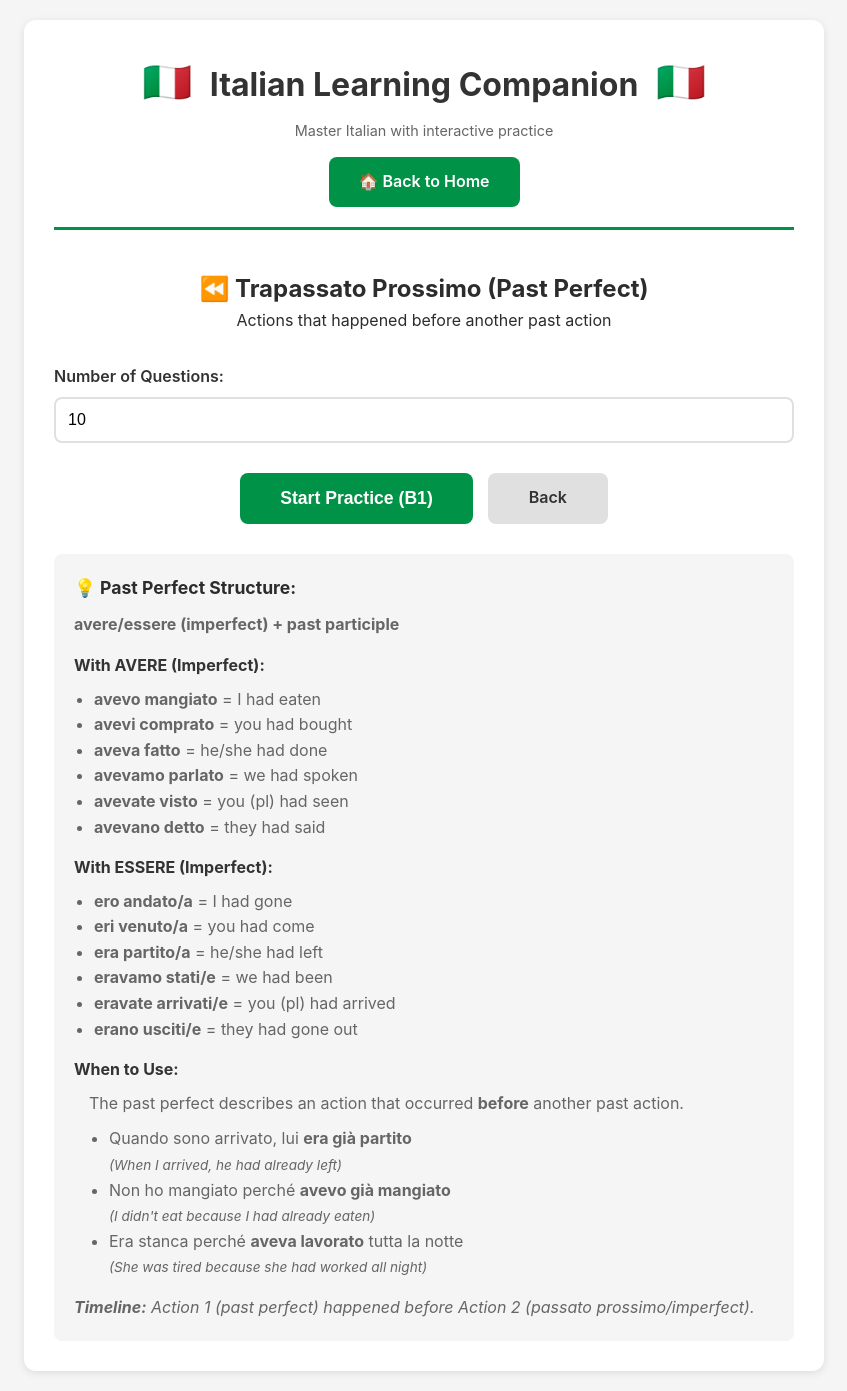
After one commit to Jgcarrier/italian-learning-companion, a Flask app: page /past-perfect in a window 1280 px wide. The commit adds this page. Shown: the whole page, without its empty margins (216-1063 px from the left). Run offline with Flask 3, Linux system fonts and the light colour scheme.

Commit message:
Bug-0074 & Bug-0075 COMPLETE: Add Conditional Past and Past Perfect (B1)
Implemented two new B1 verb tense activities:

1. Bug-0074: Conditional Past (Condizionale Passato)
   - Structure: avere/essere (conditional) + past participle
   - Express what would/could/should have happened
   - 10+ example sentences with modal verbs
   - Would have: sarei andato, avrebbe mangiato
   - Could have: avrebbe potuto aiutare
   - Should have: avresti dovuto studiare
   - Multiple choice with detailed explanations
   - Route: /conditional-past
   - Template: conditional_past_setup.html

2. Bug-0075: Past Perfect (Trapassato Prossimo)
   - Structure: avere/essere (imperfect) + past participle
   - Actions that happened before another past action
   - 10+ examples showing sequence of past events
   - Timeline concept: Action 1 (had done) before Action 2 (did)
   - Examples: avevo mangiato, era partito, si erano addormentati
   - Multiple choice with full form hints
   - Route: /past-perfect
   - Template: past_perfect_setup.html

Files modified:
- src/practice_generator.py: Added generate_conditional_past() and generate_past_perfect()
- app.py: Added /conditional-past and /past-perfect routes
- templates/verbs_menu.html: Added both activities to B1+ menu
- templates/conditional_past_setup.html: New template
- templates/past_perfect_setup.html: New template

Both activities added to B1, B2, and GCSE levels with comprehensive
explanations and practical examples.

Progress: Bugs 0074, 0075 complete

Co-Authored-By: Claude Sonnet 4.5 <noreply@anthropic.com>

```diff
--- a/app.py
+++ b/app.py
@@ -1032,6 +1032,54 @@ def imperative():
     return redirect(url_for('practice_question'))
 
 
+@app.route('/conditional-past', methods=['GET', 'POST'])
+def conditional_past():
+    """Conditional past (condizionale passato) practice (B1 level)."""
+    level = request.args.get('level') or request.form.get('level') or session.get('level', 'B1')
+
+    if request.method == 'GET':
+        session['level'] = level
+        return render_template('conditional_past_setup.html', level=level)
+
+    count = int(request.form.get('count', 10))
+    generator = get_generator()
+    questions = generator.generate_conditional_past(count)
+
+    session['practice_type'] = 'conditional_past'
+    session['questions'] = questions
+    session['current_question'] = 0
+    session['correct_count'] = 0
+    session['answers'] = []
+    session['start_time'] = time.time()
+    session['level'] = level
+
+    return redirect(url_for('practice_question'))
+
+
+@app.route('/past-perfect', methods=['GET', 'POST'])
+def past_perfect():
+    """Past perfect (trapassato prossimo) practice (B1 level)."""
+    level = request.args.get('level') or request.form.get('level') or session.get('level', 'B1')
+
+    if request.method == 'GET':
+        session['level'] = level
+        return render_template('past_perfect_setup.html', level=level)
+
+    count = int(request.form.get('count', 10))
+    generator = get_generator()
+    questions = generator.generate_past_perfect(count)
+
+    session['practice_type'] = 'past_perfect'
+    session['questions'] = questions
+    session['current_question'] = 0
+    session['correct_count'] = 0
+    session['answers'] = []
+    session['start_time'] = time.time()
+    session['level'] = level
+
+    return redirect(url_for('practice_question'))
+
+
 @app.route('/passive-voice', methods=['GET', 'POST'])
 def passive_voice():
     """Passive voice (forma passiva) practice (B1 level)."""
--- /dev/null
+++ b/templates/past_perfect_setup.html
@@ -0,0 +1,76 @@
+{% extends "base.html" %}
+
+{% block title %}Past Perfect Setup{% endblock %}
+
+{% block content %}
+<div class="text-center mb-30">
+    <h2>⏪ Trapassato Prossimo (Past Perfect)</h2>
+    <p>Actions that happened before another past action</p>
+</div>
+
+<form method="POST" action="{{ url_for('past_perfect') }}">
+    <input type="hidden" name="level" value="{{ level or 'B1' }}">
+    <div class="form-group">
+        <label for="count">Number of Questions:</label>
+        <input type="number" name="count" id="count" value="10" min="5" max="20">
+    </div>
+
+    <div class="button-group">
+        <button type="submit" class="btn btn-primary btn-large">Start Practice ({{ level or 'B1' }})</button>
+        <a href="{{ url_for('verbs_menu', level=level or 'B1') }}" class="btn btn-secondary">Back</a>
+    </div>
+</form>
+
+<div style="margin-top: 30px; padding: 20px; background: var(--light-gray); border-radius: 8px;">
+    <h3 style="font-size: 1.1rem; margin-bottom: 10px;">💡 Past Perfect Structure:</h3>
+    <p style="color: #666; margin-bottom: 15px;">
+        <strong>avere/essere (imperfect) + past participle</strong>
+    </p>
+
+    <div style="margin-bottom: 15px;">
+        <h4 style="font-size: 1rem; color: #333; margin-bottom: 8px;">With AVERE (Imperfect):</h4>
+        <ul style="margin-left: 20px; color: #666;">
+            <li><strong>avevo mangiato</strong> = I had eaten</li>
+            <li><strong>avevi comprato</strong> = you had bought</li>
+            <li><strong>aveva fatto</strong> = he/she had done</li>
+            <li><strong>avevamo parlato</strong> = we had spoken</li>
+            <li><strong>avevate visto</strong> = you (pl) had seen</li>
+            <li><strong>avevano detto</strong> = they had said</li>
+        </ul>
+    </div>
+
+    <div style="margin-bottom: 15px;">
+        <h4 style="font-size: 1rem; color: #333; margin-bottom: 8px;">With ESSERE (Imperfect):</h4>
+        <ul style="margin-left: 20px; color: #666;">
+            <li><strong>ero andato/a</strong> = I had gone</li>
+            <li><strong>eri venuto/a</strong> = you had come</li>
+            <li><strong>era partito/a</strong> = he/she had left</li>
+            <li><strong>eravamo stati/e</strong> = we had been</li>
+            <li><strong>eravate arrivati/e</strong> = you (pl) had arrived</li>
+            <li><strong>erano usciti/e</strong> = they had gone out</li>
+        </ul>
+    </div>
+
+    <div style="margin-bottom: 15px;">
+        <h4 style="font-size: 1rem; color: #333; margin-bottom: 8px;">When to Use:</h4>
+        <p style="color: #666; margin-left: 15px;">
+            The past perfect describes an action that occurred <strong>before</strong> another past action.
+        </p>
+        <ul style="margin-left: 35px; color: #666; margin-top: 10px;">
+            <li>Quando sono arrivato, lui <strong>era già partito</strong><br>
+                <em style="font-size: 0.85rem;">(When I arrived, he had already left)</em>
+            </li>
+            <li>Non ho mangiato perché <strong>avevo già mangiato</strong><br>
+                <em style="font-size: 0.85rem;">(I didn't eat because I had already eaten)</em>
+            </li>
+            <li>Era stanca perché <strong>aveva lavorato</strong> tutta la notte<br>
+                <em style="font-size: 0.85rem;">(She was tired because she had worked all night)</em>
+            </li>
+        </ul>
+    </div>
+
+    <p style="color: #666; margin-top: 15px; font-style: italic;">
+        <strong>Timeline:</strong> Action 1 (past perfect) happened before Action 2 (passato prossimo/imperfect).
+    </p>
+</div>
+{% endblock %}
```
Also changed, not shown: src/practice_generator.py (+217 -0 lines), templates/conditional_past_setup.html (added, +67 -0 lines), templates/verbs_menu.html (+12 -0 lines).
